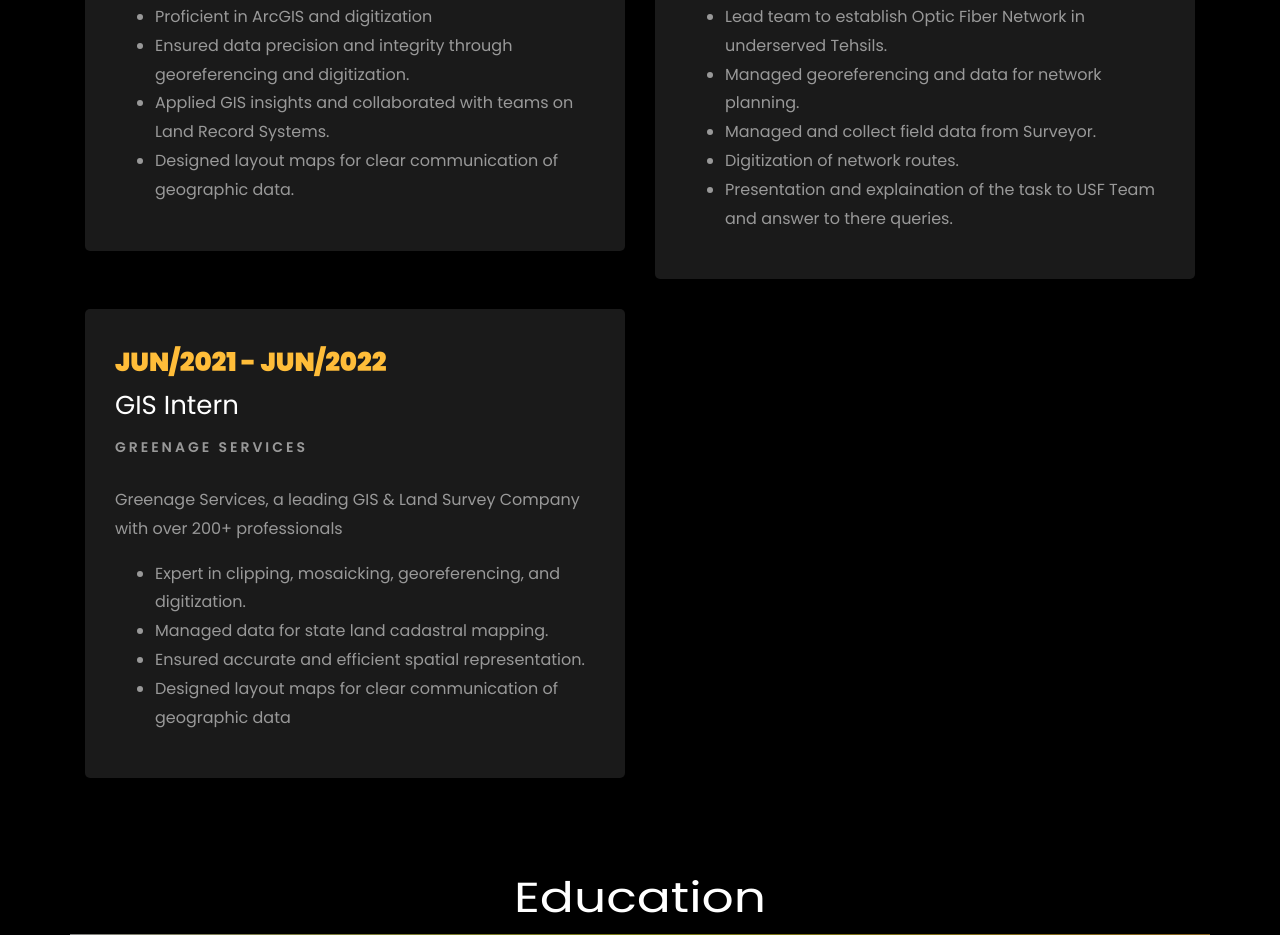
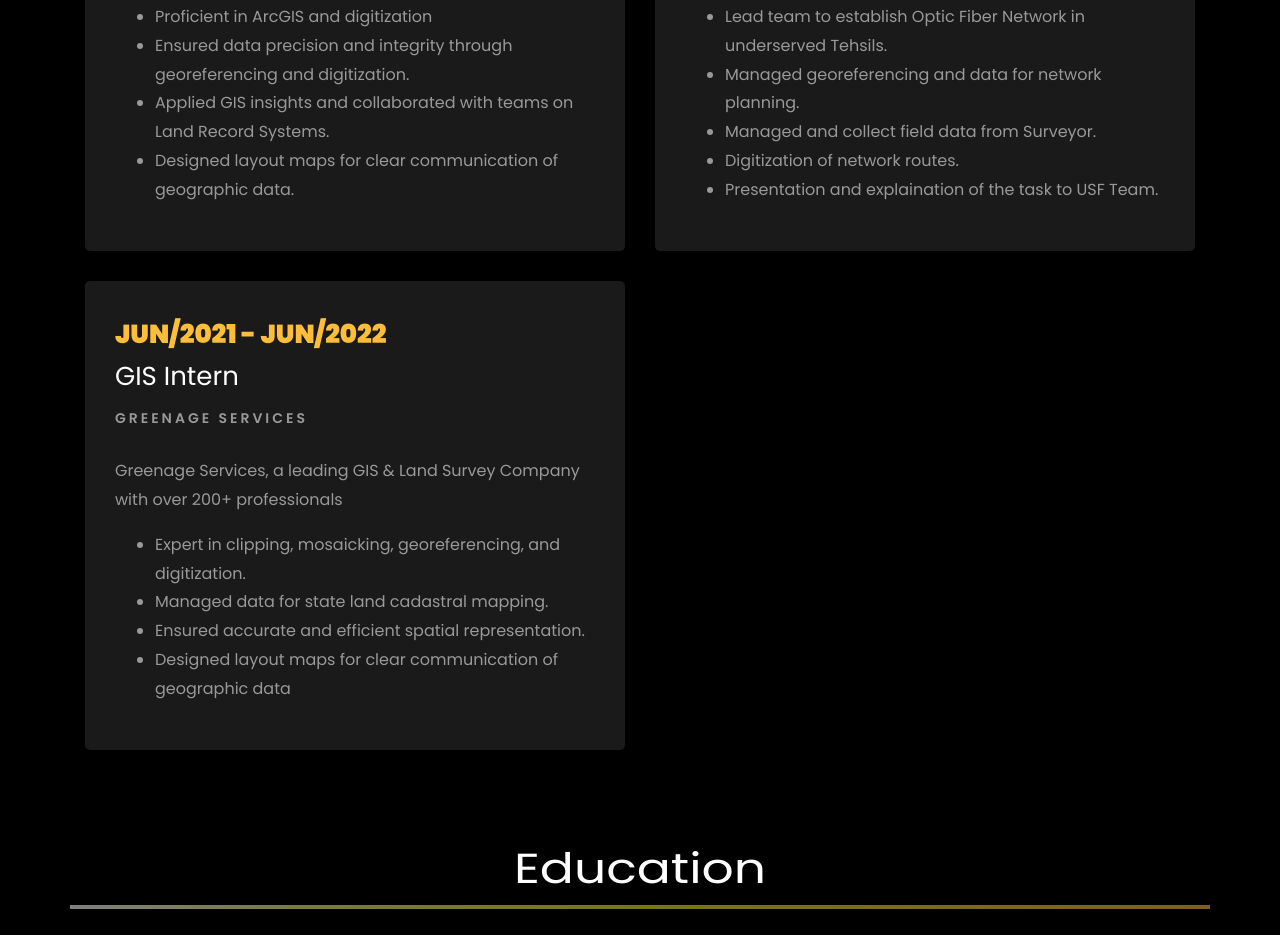
Before and after one commit to abdulwahidgis/Portfolio-Website, a plain HTML site: page index.html in a window 1280 px wide. Shown: the part 3092-4027 px from the top of the page. Drawn offline with Linux system fonts and the light colour scheme; files whose address does not match are found by name.

Commit message:
Update index.html

```diff
--- a/index.html
+++ b/index.html
@@ -412,7 +412,7 @@
 								<li>Managed georeferencing and data for network planning.</li>
 								<li>Managed and collect field data from Surveyor. </li>
 								<li>Digitization of network routes.</li>
-								<li>Presentation and explaination of the task to USF Team and answer to there queries. </li>
+								<li>Presentation and explaination of the task to USF Team. </li>
 							</ul>
 						</p>
 					</div>
```
